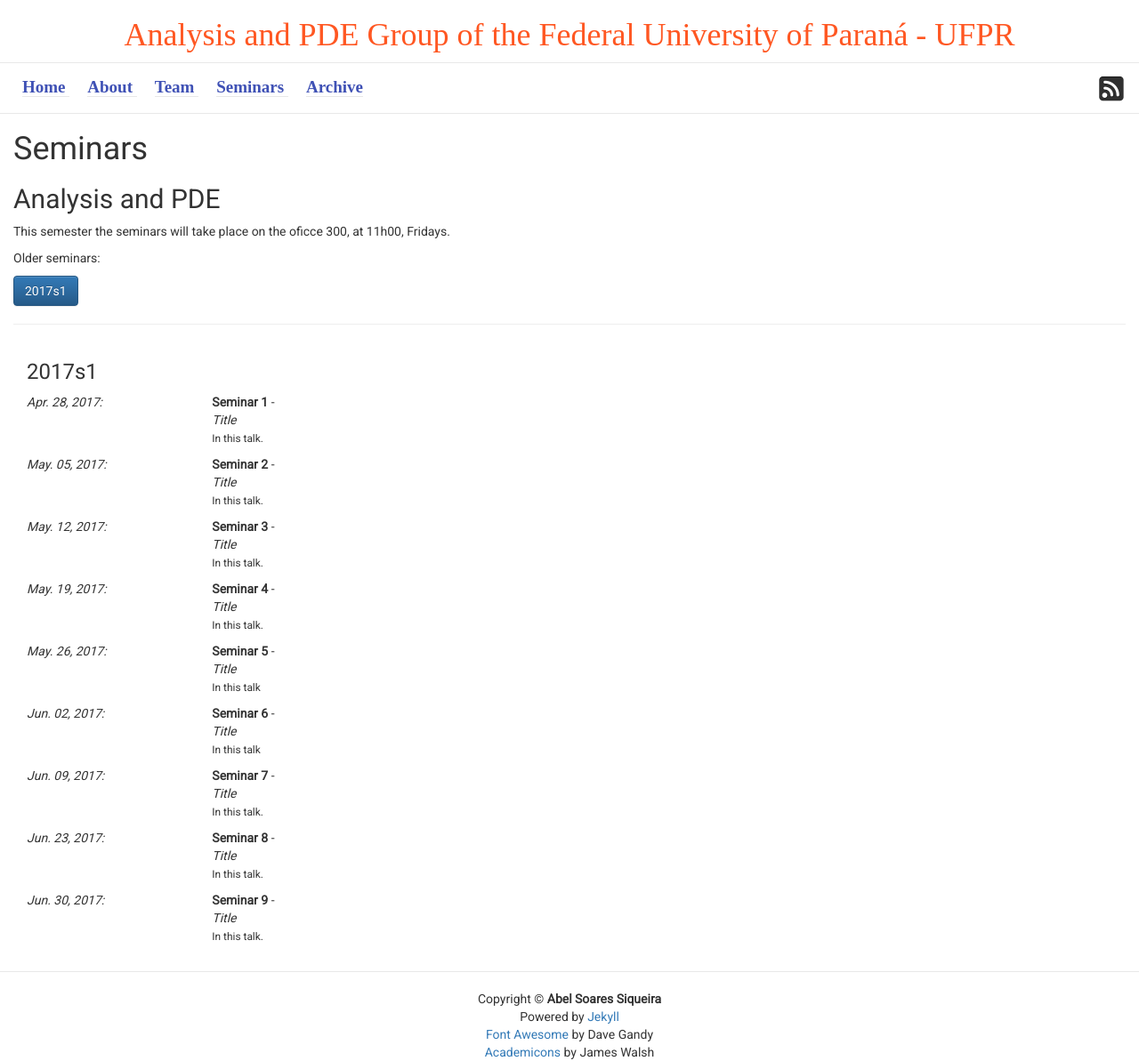
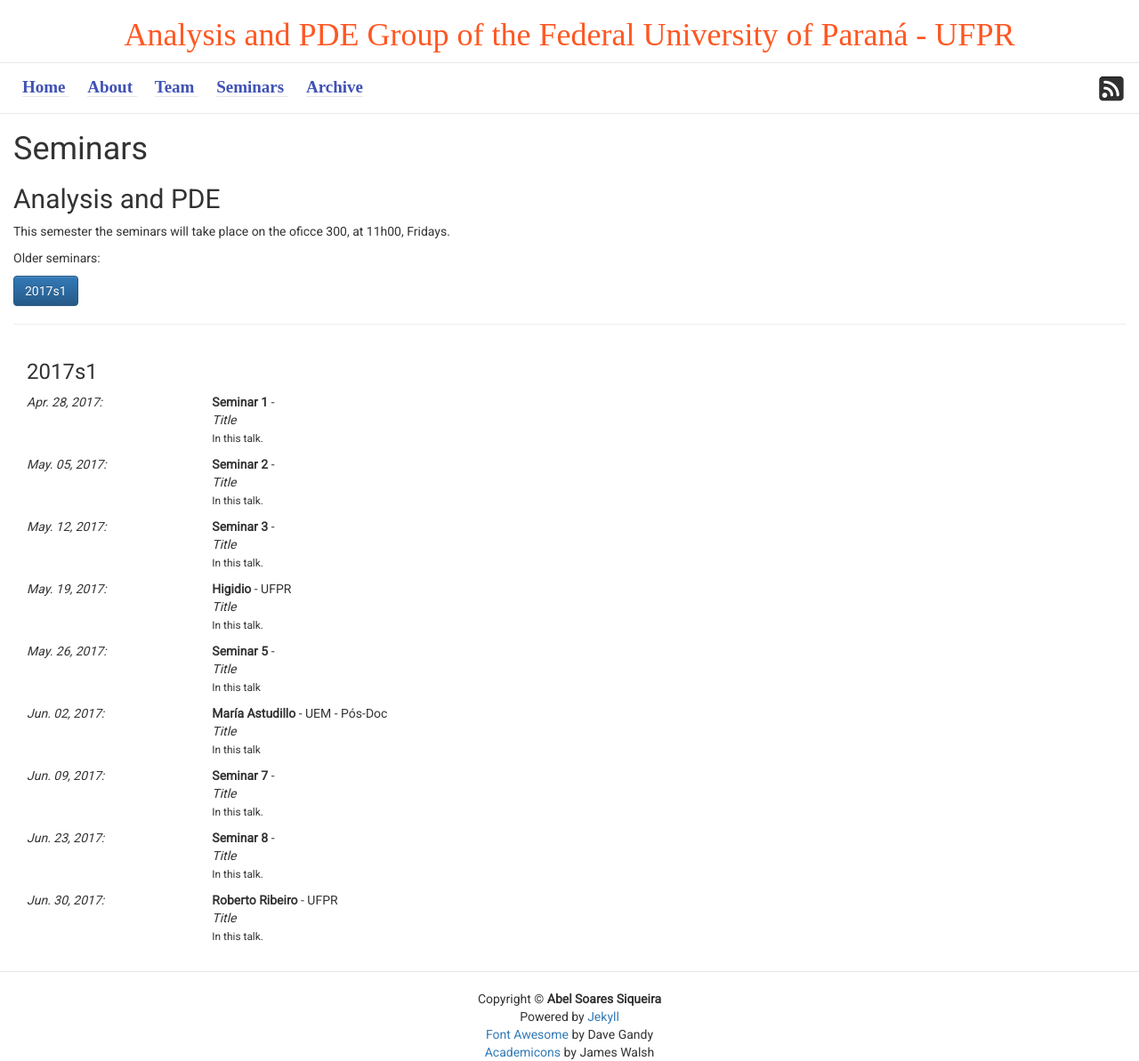
Before and after one commit to ufpr-pde/ufpr-opt.github.io, a Jekyll site: the page built from d_seminars.md, in a window 1280 px wide. Shown: the whole page at 89% size. Built offline with Jekyll 4.4.1, drawn with Linux system fonts in a browser that asks for light colours; some web fonts are replaced.

Commit message:
Update seminars.yml

```diff
--- a/_data/seminars.yml
+++ b/_data/seminars.yml
@@ -22,10 +22,10 @@
   abstract: >
     In this talk.
 
-- author: Seminar 4
+- author: Higidio
   date: 2017-05-19
   semester: 2017s1
-  affiliation:
+  affiliation: UFPR
   title: Title
   abstract: >
     In this talk.
@@ -38,10 +38,10 @@
   abstract: >
     In this talk
 
-- author: Seminar 6
+- author: María Astudillo
   date: 2017-06-02
   semester: 2017s1
-  affiliation:
+  affiliation: UEM - Pós-Doc
   title: Title
   abstract: >
     In this talk
@@ -62,10 +62,10 @@
   abstract: >
     In this talk.
 
-- author: Seminar 9
+- author: Roberto Ribeiro
   date: 2017-06-30
   semester: 2017s1
-  affiliation:
+  affiliation: UFPR
   title: Title
   abstract: >
     In this talk.
```
